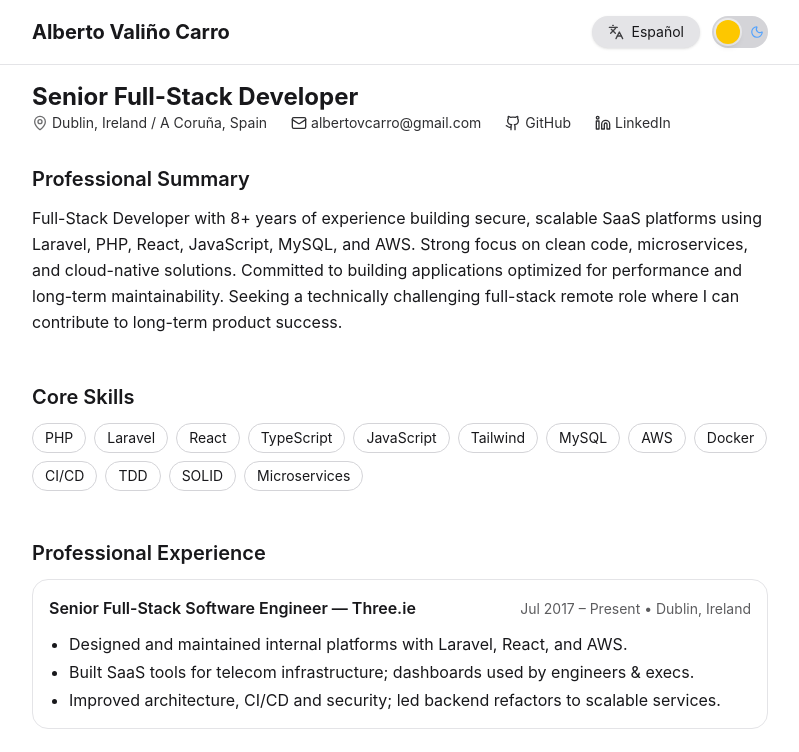
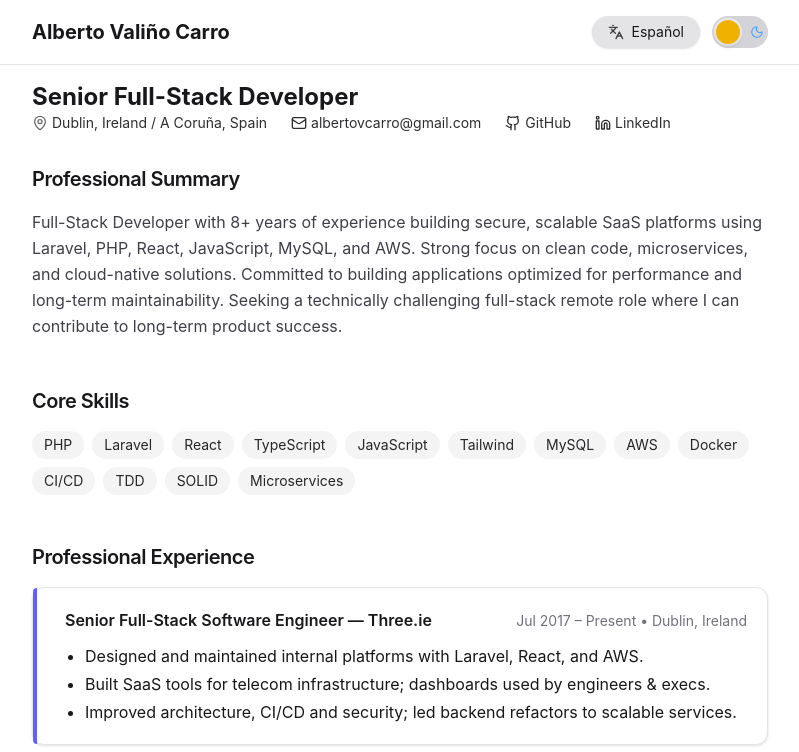
Before and after one commit to albertovalinocarro/albertovalinocarro.github.io, a React (Vite) app: page / in a window 1280 px wide. Shown: the top 752 px of the page, without its empty margins (240-1039 px from the left). Built offline with nearby package versions, Linux system fonts and the light colour scheme; no server answers.

Commit message:
Layout enhacements

```diff
--- a/package.json
+++ b/package.json
@@ -12,6 +12,7 @@
   "dependencies": {
     "@langchain/openai": "^0.6.12",
     "@vercel/node": "^5.3.22",
+    "framer-motion": "^12.23.22",
     "langchain": "^0.3.34",
     "lucide-react": "^0.544.0",
     "openai": "^5.20.3",
--- a/src/App.tsx
+++ b/src/App.tsx
@@ -32,7 +32,7 @@ export default function App() {
             {/* Main */}
             <main className="mx-auto max-w-3xl px-4 py-8 space-y-12">
                 <Section id="summary" title={currentResume.labels?.summary ?? "Resumen Profesional"}>
-                    <p className="leading-relaxed">{currentResume.summary}</p>
+                    <p className="leading-relaxed text-zinc-700 dark:text-zinc-300">{currentResume.summary}</p>
                 </Section>
 
                 <Section id="skills" title={currentResume.labels?.skills ?? "Habilidades Clave"}>
@@ -40,7 +40,13 @@ export default function App() {
                         {currentResume.skills.map((s) => (
                             <span
                                 key={s}
-                                className="rounded-full border border-zinc-300 dark:border-zinc-700 px-3 py-1 text-sm"
+                                className="
+                                    rounded-full px-3 py-1 text-sm
+                                    bg-zinc-100 dark:bg-zinc-800
+                                    text-zinc-800 dark:text-zinc-200
+                                    hover:bg-indigo-100 hover:dark:bg-indigo-800
+                                    transition-colors duration-200
+                                "
                             >
                                 {s}
                             </span>
@@ -53,15 +59,20 @@ export default function App() {
                         {currentResume.experience.map((job) => (
                             <article
                                 key={job.role + job.company}
-                                className="rounded-2xl border border-zinc-200 dark:border-zinc-800 p-4"
+                                className="
+                                    relative rounded-xl border border-zinc-200 dark:border-zinc-700
+                                    bg-white dark:bg-zinc-900 p-5 shadow-sm
+                                "
                             >
-                                <header className="flex items-baseline justify-between gap-2">
-                                    <h3 className="font-semibold">
-                                        {job.role} — {job.company}
-                                    </h3>
-                                    <span className="text-sm opacity-70">{job.period}</span>
+                            {/* Accent bar */}
+                            <div className="absolute left-0 top-0 bottom-0 w-1 rounded-l-xl bg-indigo-500" />
+
+                            <header className="flex items-baseline justify-between gap-2 pl-3">
+                                <h3 className="font-semibold">{job.role} — {job.company}</h3>
+                                <span className="text-sm text-zinc-500 dark:text-zinc-400">{job.period}</span>
                             </header>
-                                <ul className="mt-3 list-disc pl-5 space-y-1">
+
+                            <ul className="mt-3 list-disc pl-8 space-y-1">
                                 {job.points.map((pt, i) => (
                                 <li key={i}>{pt}</li>
                                 ))}
--- a/src/components/Section.tsx
+++ b/src/components/Section.tsx
@@ -1,10 +1,17 @@
-import type {ReactNode} from "react";
+import { motion } from "framer-motion";
 
-export function Section({ id, title, children }: { id: string; title: string; children: ReactNode }) {
-    return (
-        <section id={id} className="scroll-mt-24">
-            <h2 className="text-xl font-semibold mb-3">{title}</h2>
-            {children}
-        </section>
-    );
+export function Section({ id, title, children }: { id: string; title: string; children: React.ReactNode }) {
+  return (
+    <motion.section
+      id={id}
+      className="space-y-4"
+      initial={{ opacity: 0, y: 20 }}
+      whileInView={{ opacity: 1, y: 0 }}
+      viewport={{ once: true, margin: "-50px" }}
+      transition={{ duration: 0.4, ease: "easeOut" }}
+    >
+      <h2 className="text-xl font-semibold tracking-tight">{title}</h2>
+      <div className="space-y-3">{children}</div>
+    </motion.section>
+  );
 }
--- a/src/components/ThemeToggle.tsx
+++ b/src/components/ThemeToggle.tsx
@@ -26,7 +26,7 @@ export function ThemeToggle() {
     return (
         <button
             onClick={toggle}
-            className="relative flex items-center w-14 h-8 rounded-full bg-zinc-300 dark:bg-zinc-700 p-1 transition-colors hover:opacity-90"
+            className="relative flex items-center w-14 h-8 rounded-full bg-zinc-300 dark:bg-zinc-700 p-1 transition-colors hover:opacity-90 active:scale-95"
             aria-label="Toggle theme"
         >
             {/* Sun on left */}
@@ -38,8 +38,8 @@ export function ThemeToggle() {
                 title={isDark ? "Switch to light mode" : "Switch to dark mode"}
                 className={`h-6 w-6 rounded-full shadow-md transform transition-transform duration-300 ring-2 ring-white/50 ${
                     isDark
-                        ? "translate-x-6 bg-blue-400"
-                        : "translate-x-0 bg-yellow-400"
+                        ? "translate-x-6 bg-indigo-500"
+                        : "translate-x-0 bg-yellow-500"
                 }`}
             />
         </button>
```
Also changed, not shown: 1 other file (tests, documents, lock files or other folders). Lines whose indentation alone changed are shown as unchanged.
